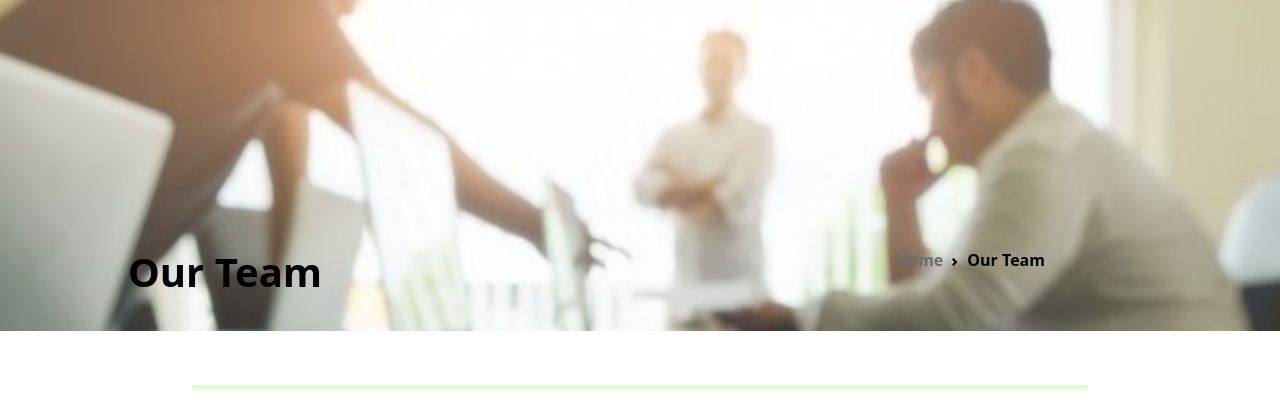
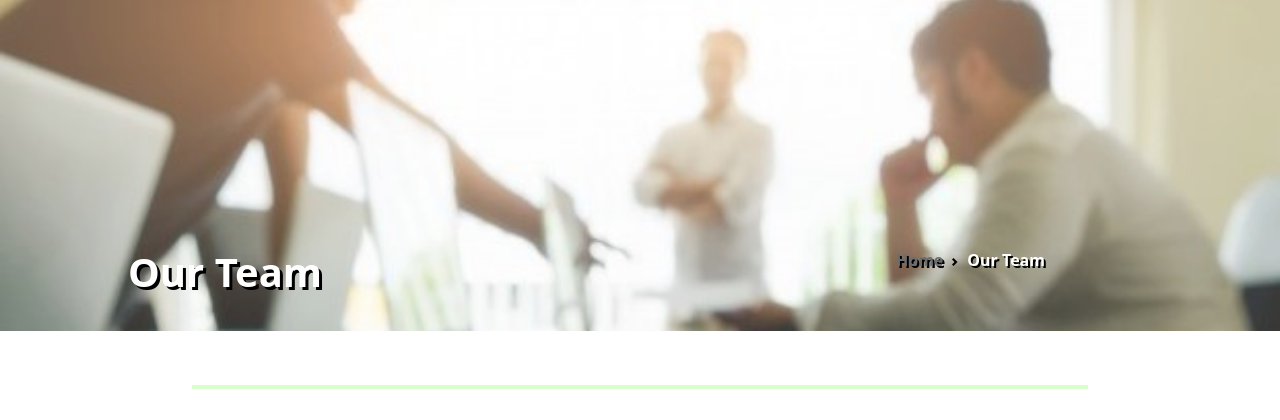
Before and after one commit to SudhanooUpadhyay/InfrastructuresJS, a plain HTML site: page team.html in a window 1280 px wide. Shown: the part 192-612 px from the top of the page. Drawn offline with nearby package versions, Linux system fonts and the light colour scheme.

Commit message:
Add files via upload

```diff
--- a/css/styles.css
+++ b/css/styles.css
@@ -279,7 +279,8 @@ height: 20%;
   top: 55%;
   left: 10%;
   font-size: 250%;
-  color: black;
+  color: white;
+  text-shadow: 3px 3px black;
 
 }
 
@@ -408,7 +409,8 @@ padding: 7%;
 }
 
 .breadcrumb-item{
-  color: black !important;
+  color: white !important;
+  text-shadow: 2px 2px black;
 }
 
 
```
Also changed, not shown: careers.html (+2 -2 lines).
